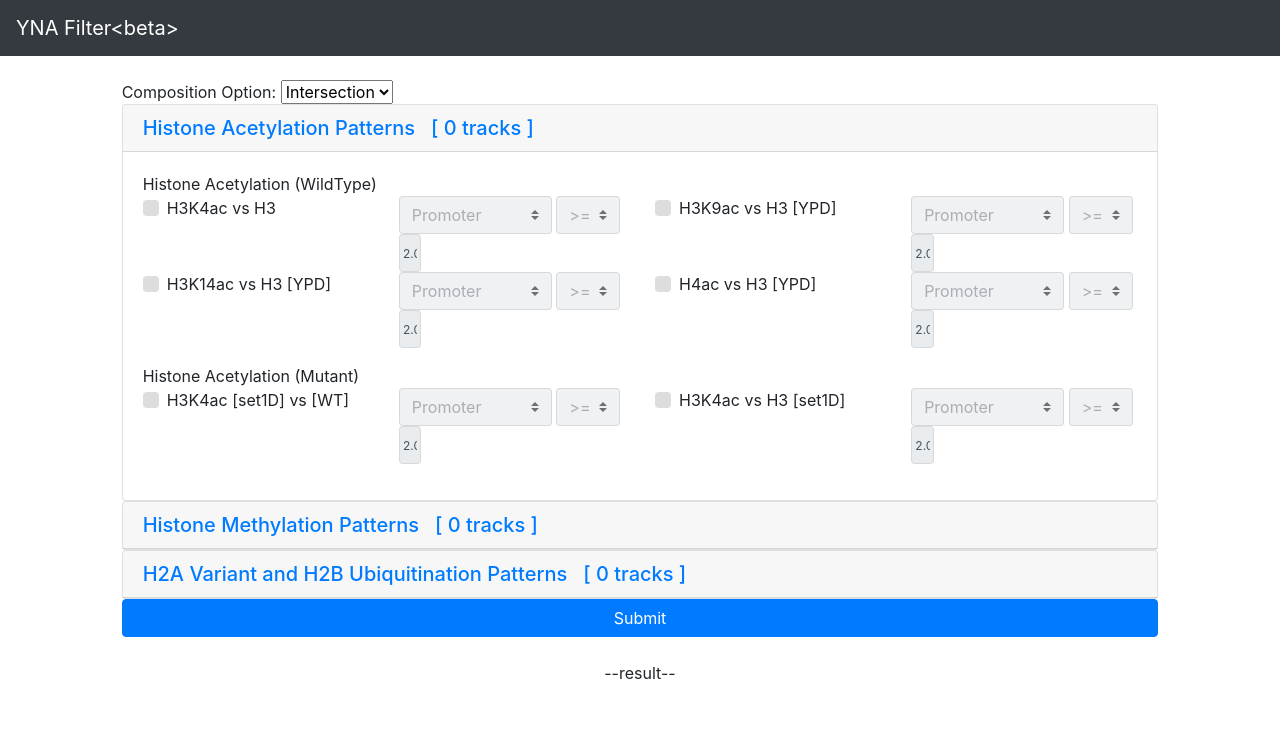
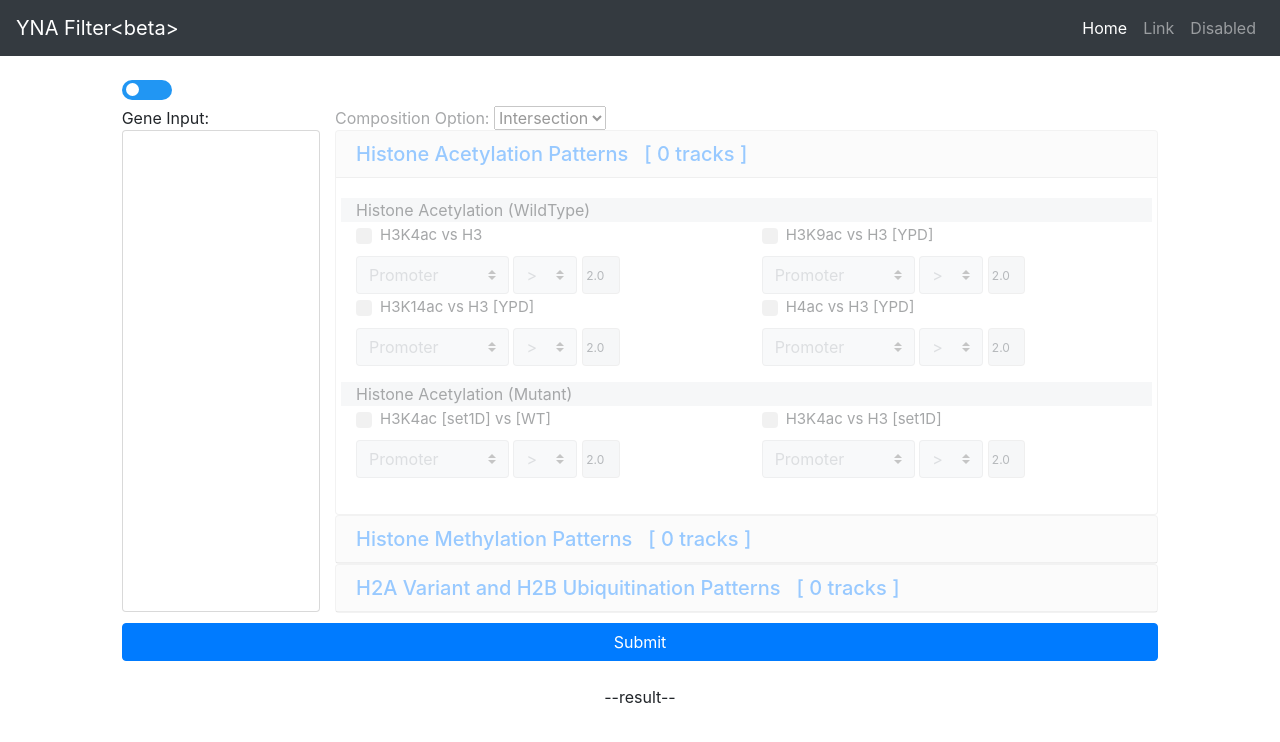
Before and after one commit to tuhaoping/YNA_filter, a Django app: page /home/ in a window 1280 px wide. Shown: the top 742 px of the page. Run offline with Django 3.2, Linux system fonts and the light colour scheme; some libraries are stand-ins or nearby versions.

Commit message:
add gene input textarea
add gene input textarea
add switcher

```diff
--- a/enrichment/views.py
+++ b/enrichment/views.py
@@ -9,7 +9,10 @@ import scipy.stats
 def showEnrich(request):
 	# print(type(json.loads(request.session['geneset'])))
 	data = YnaEnrichment.objects.all()
-	geneset = set(request.session['geneset'].split(','))
+	if 'gene' in request.POST:
+		geneset = set(request.POST['gene'].split('\n'))
+	else:
+		geneset = set(request.session['geneset'].split(','))
 
 	S = len(geneset)
 	# pvalue = []
--- /dev/null
+++ b/static/css/index.css
@@ -0,0 +1,17 @@
+.geneText-close {
+	height: 145.8px !important;
+	-webkit-transition: .4s;
+	transition: .4s;
+}
+
+#genetextarea {
+	height: 100%;
+	max-height:481.8px;
+	resize:none;
+}
+
+
+.div-disabled {
+    pointer-events: none;
+    opacity: 0.4;
+}
--- /dev/null
+++ b/static/css/switch.css
@@ -0,0 +1,58 @@
+/* The switch - the box around the slider */
+.switch {
+  position: relative;
+  display: inline-block;
+  width: 50px;
+  height: 20px;
+}
+
+/* Hide default HTML checkbox */
+.switch input {display:none;}
+
+/* The slider */
+.slider {
+  position: absolute;
+  cursor: pointer;
+  top: 0;
+  left: 0;
+  right: 0;
+  bottom: 0;
+  background-color: #2196F3;
+  -webkit-transition: .4s;
+  transition: .4s;
+}
+
+.slider:before {
+  position: absolute;
+  content: "";
+  height: 13px;
+  width: 13px;
+  left: 4px;
+  bottom: 4px;
+  background-color: white;
+  -webkit-transition: .4s;
+  transition: .4s;
+}
+
+input:checked + .slider {
+  background-color: #ff9907;
+}
+
+input:focus + .slider {
+  box-shadow: 0 0 1px #ff9907;
+}
+
+input:checked + .slider:before {
+  -webkit-transform: translateX(26px);
+  -ms-transform: translateX(26px);
+  transform: translateX(26px);
+}
+
+/* Rounded sliders */
+.slider.round {
+  border-radius: 34px;
+}
+
+.slider.round:before {
+  border-radius: 50%;
+}
--- a/static/js/ajaxFilter.js
+++ b/static/js/ajaxFilter.js
@@ -20,6 +20,7 @@ $(document).ready(function(){
 	// Submit YNA filter set value to backend
 	$("#submit-btn").click(function(){
 		$("#feature_accordion .collapse").collapse('hide'); //close all collapse
+		$("#genetextarea").addClass('geneText-close');
 		let jdata = {};
 		for (var i = 1; i < 5; i++) {
 
@@ -34,6 +35,7 @@ $(document).ready(function(){
 			}).get();
 		};
 
+		if($("#switch").prop("checked")){
 			$.ajax({
 		    	url:"/result/",
 		    	data:{
@@ -59,6 +61,25 @@ $(document).ready(function(){
 		    		});
 		    	},
 		    });
+		}
+		else{
+			$.ajax({
+    			url:"/enrich/",
+    			data:{
+    				gene:$("#genetextarea").val()
+    			},
+    			type:"POST",
+    			success:function(d){
+    				$("#resultDiv").html('')
+					$("#EnrichmentDiv").html(d);
+		    		$("#enrich_table").DataTable({
+		    			// 'order': [[3, "asc"]]
+		    			'order': [[3, "asc"], [0, 'desc']]
+		    		});
+    			}
+    		});
+
+		}
 
 
 	});
--- a/static/js/index.js
+++ b/static/js/index.js
@@ -6,4 +6,25 @@ $(document).ready(function(){
 		let now_card = $(this).closest('div.card');
 		now_card.find('span.track').text(now_card.find('input[type=checkbox]:checked').length);
 	});
+
+	$("#collapse1, #collapse2, #collapse3").on('show.bs.collapse', function(){
+		$("#genetextarea").removeClass('geneText-close');
+	});
+
+	$('#genetextarea').focus(function(){
+		$("#genetextarea").removeClass('geneText-close');
+		$("#collapse1").collapse('show');
+	});
+
+	$("#switch").click(function(){
+		if($("#switch").prop("checked")){
+			$("#feature-div").removeClass("div-disabled");
+			$("#geneText-div").addClass("div-disabled");
+		}
+		else {
+			$("#feature-div").addClass("div-disabled");
+			$("#geneText-div").removeClass("div-disabled");
+		}
+		// console.log($("#switch").prop("checked"));
+	});
 });
--- a/templates/home.html
+++ b/templates/home.html
@@ -1,33 +1,33 @@
 <!DOCTYPE html>
 <html lang="en">
+
 <head>
     <meta charset="UTF-8">
     <title>YNA</title>
     {% load static %}
-
     <link rel="stylesheet" href="https://maxcdn.bootstrapcdn.com/bootstrap/4.0.0-beta/css/bootstrap.min.css" integrity="sha384-/Y6pD6FV/Vv2HJnA6t+vslU6fwYXjCFtcEpHbNJ0lyAFsXTsjBbfaDjzALeQsN6M" crossorigin="anonymous">
-	<script src = "{% static 'js/cookie.js' %}"></script>
+    <script src="{% static 'js/cookie.js' %}"></script>
     <style>
-		#main-table input{
+    #main-table input {
         padding: .3rem .2rem .3rem .2rem;
         height: calc(2.25rem + 2px);
         font-size: 0.75rem;
     }
+
     input[type=search] {
-			-webkit-appearance:searchfield;
+        -webkit-appearance: searchfield;
     }
     </style>
 </head>
+
 <body>
-
     <nav class="navbar navbar-expand-lg navbar-dark bg-dark">
         <a class="navbar-brand" href="#">YNA Filter&#60;beta&#62;</a>
         <button class="navbar-toggler" type="button" data-toggle="collapse" data-target="#navbarSupportedContent" aria-controls="navbarSupportedContent" aria-expanded="false" aria-label="Toggle navigation">
             <span class="navbar-toggler-icon"></span>
         </button>
-
-<!-- 		<div class="collapse navbar-collapse" id="navbarSupportedContent">
-		    <ul class="navbar-nav mr-auto">
+		<div class="collapse navbar-collapse" id="navbarSupportedContent">
+            <ul class="navbar-nav ml-auto">
                 <li class="nav-item active">
                     <a class="nav-link" href="#">Home <span class="sr-only">(current)</span></a>
                 </li>
@@ -35,59 +35,74 @@
                     <a class="nav-link" href="#">Link</a>
                 </li>
                 <li class="nav-item">
-		        	<a class="nav-link disabled" href="#">Disabled</a>
+                    <a class="nav-link" href="#">Disabled</a>
                 </li>
             </ul>
-		</div> -->
+        </div>
     </nav>
-
     <br>
     <div class="container-fluid" id='main-table'>
     	<div class="row">
             <div class="col-1"></div>
-			<div class="col-10" role="tablist" id="feature_accordion">
+    		<div class="col-10">
+    			<label class="switch m-0">
+					<input type="checkbox" id="switch">
+					<span class="slider round"></span>
+				</label>
+    		</div>
+    	</div>
+        <div class="row">
+            <div class="col-1"></div>
+            <div class="col-2 pr-0" id="geneText-div">
+            	<div style="height:25.2">Gene Input:</div>
+            	<textarea id="genetextarea" class="form-control pr-0"></textarea>
+            </div>
+            <div class="col-8 div-disabled" id="feature-div">
                 Composition Option:
                 <select id="Composition">
                     <option value="intersection">Intersection</option>
                     <option value="Union">Union</option>
                 </select>
                 <!-- <form> -->
+                <div role="tablist" id="feature_accordion">
                 {% for Patterns, patterns_data in item.items %}
                 <div class="card">
                     <div class="card-header" role="tab" id="heading{{forloop.counter}}">
                         <h5 class="mb-0">
-						        <a class="collapsed" data-toggle="collapse" href="#collapse{{forloop.counter}}" aria-expanded="false" aria-controls="collapse{{forloop.counter}}">
+				        <a data-toggle="collapse" data-parent="#feature_accordion" href="#collapse{{forloop.counter}}" aria-expanded="false" aria-controls="collapse{{forloop.counter}}">
 				          {{ Patterns }} &nbsp;&nbsp;[ <span class="track">0</span> tracks ]
 				        </a>
 				    </h5>
                     </div>
                     <div id="collapse{{forloop.counter}}" class="collapse" role="tabpanel" aria-labelledby="heading{{forloop.counter}}" data-parent="#feature_accordion">
-						      <div class="card-body">
+                        <div class="card-body" style="height:336px; overflow-y:scroll">
                             {% for feature_class, feature_list in patterns_data.items %}
                             <div class="row">
-												<div class="col-12 feature_class">{{ feature_class }}</div>
+                                <div class="col-12 feature_class" style="background-color:#e9ecef">{{ feature_class }}</div>
                             </div>
                             <div class="row form-group">
                                 {% for feature in feature_list %}
                                 <div class="col-6 feature">
                                     <div class="row">
-														<div class="col-md-12 col-xl-6">
+                                        <div class="col-md-12 col-xl-12">
                                             <label class="custom-control custom-checkbox">
                                                 <input type="checkbox" class="custom-control-input feature-checkbox" value="{{ feature }}">
                                                 <span class="custom-control-indicator"></span>
-															  <span class="custom-control-description">{{ feature }}</span>
+                                                <span class="custom-control-description" style="font-size:15px;">{{ feature }}</span>
                                             </label>
                                         </div>
-														<div class="col-md-12 col-xl-6">
+                                        <div class="col-md-12 col-xl-12">
                                             <div class="">
                                                 <select class="custom-select d-inline" disabled>
                                                     <option value="Pro">Promoter</option>
                                                     <option value="Code">Coding Region</option>
                                                 </select>
                                                 <select class="custom-select d-inline" disabled>
-																	{# <option value=">">></option> #}
+                                                    {#
+                                                    <option value=">">></option> #}
                                                     <option value=">=">>=</option>
-																	{# <option value="<">&#60;</option> #}
+                                                    {#
+                                                    <option value="<">&#60;</option> #}
                                                     <option value="<=">&#60;=</option>
                                                 </select>
                                                 <input type="text" class="form-control d-inline value" style="width:10%;" value="2.0" disabled>
@@ -98,13 +113,19 @@
                                 {% endfor %}
                             </div>
                             {% endfor %}
-
                         </div>
                     </div>
                 </div>
                 {% endfor %}
                 <!-- </form> -->
-				<button type="button" class="btn btn-primary w-100" id="submit-btn">Submit</button>
+                </div>
+            </div>
+            <div class="col-1"></div>
+        </div>
+        <div class="row">
+            <div class="col-1"></div>
+            <div class="col-10">
+                <button type="button" class="btn btn-primary w-100" id="submit-btn" style="margin-top:10px;">Submit</button>
             </div>
             <div class="col-1"></div>
         </div>
@@ -118,27 +139,28 @@
             </div>
         </div>
     </div>
-
     <div class="container-fluid">
         <div class="row">
             <div class="col-1"></div>
             <div class="col-10 text-center" id="EnrichmentDiv"></div>
         </div>
     </div>
-
     <script src="{% static 'js/jquery.min.js' %}"></script>
     <script src="https://cdnjs.cloudflare.com/ajax/libs/popper.js/1.11.0/umd/popper.min.js" integrity="sha384-b/U6ypiBEHpOf/4+1nzFpr53nxSS+GLCkfwBdFNTxtclqqenISfwAzpKaMNFNmj4" crossorigin="anonymous"></script>
     <script src="https://maxcdn.bootstrapcdn.com/bootstrap/4.0.0-beta/js/bootstrap.min.js" integrity="sha384-h0AbiXch4ZDo7tp9hKZ4TsHbi047NrKGLO3SEJAg45jXxnGIfYzk4Si90RDIqNm1" crossorigin="anonymous"></script>
     <script src="{% static 'js/index.js' %}"></script>
     <script src="{% static 'js/ajaxFilter.js' %}"></script>
     <link rel="stylesheet" type="text/css" href="{% static 'jquery/DataTables/datatables.min.css' %}">
+    <link rel="stylesheet" type="text/css" href="{% static 'css/switch.css' %}">
+    <link rel="stylesheet" type="text/css" href="{% static 'css/index.css' %}">
     <script type="text/javascript" charset="utf8" src="{% static '/jquery/DataTables/datatables.min.js' %}"></script>
     <script>
-		$(document).ready(function(){
+    $(document).ready(function() {
         // $("#collapse1").show(500);
         $("#heading1 a").trigger('click');
 
     });
     </script>
 </body>
+
 </html>
```
Lines whose indentation alone changed are shown as unchanged.
